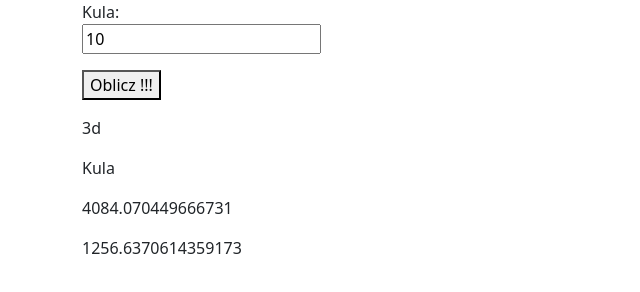
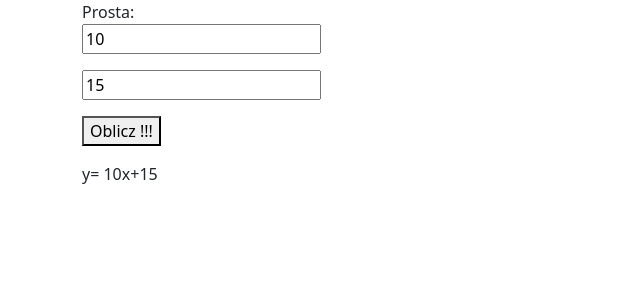
Before and after one commit to Michal-Radomski/Udemy_JS_and_TS_Courses, a website with bundled scripts: page 04 JS OOP/src/index.html in a window 1280 px wide. Both pictures are taken after a click on the button "Oblicz !!!". Shown: the whole page, without its empty margins (0-640 px from the left). Built offline with nearby package versions, Linux system fonts and the light colour scheme; files whose address does not match are found by name.

Commit message:
JS OOP - commit 23

```diff
--- a/04 JS OOP/src/index.html
+++ b/04 JS OOP/src/index.html
@@ -237,7 +237,7 @@
         <p id="pole2"></p>
       </div> -->
 
-      <div class="main">
+      <!-- <div class="main">
         <label>Kula: </label>
         <p><input type="text" id="r" value="10" /></p>
         <p><button type="button" id="btn">Oblicz !!!</button></p>
@@ -245,6 +245,14 @@
         <p id="figKula"></p>
         <p id="objetosc"></p>
         <p id="pole"></p>
+      </div> -->
+
+      <div class="main">
+        <label>Prosta: </label>
+        <p><input type="text" id="a" value="10" /></p>
+        <p><input type="text" id="b" value="15" /></p>
+        <p><button type="button" id="btn">Oblicz !!!</button></p>
+        <p id="rownanieProstej"></p>
       </div>
     </div>
 
--- a/04 JS OOP/src/index.ts
+++ b/04 JS OOP/src/index.ts
@@ -1065,44 +1065,63 @@ const b = Number("123"); // b === 123 is true //* Number
 // }
 // btn.addEventListener("click", make2);
 
-class Figure {
-  type: string;
-  constructor(type: string) {
-    this.type = type;
+// class Figure {
+//   type: string;
+//   constructor(type: string) {
+//     this.type = type;
+//   }
+//   displayType() {
+//     return this.type;
+//   }
+// }
+// class Ball extends Figure {
+//   r: number;
+//   constructor(name: string, r: number) {
+//     super(name);
+//     this.r = r;
+//   }
+//   makeVolume() {
+//     let partVolume = Math.PI * Math.pow(this.r, 3);
+//     let volume = 1.3 * partVolume;
+//     return volume;
+//   }
+//   makeArea() {
+//     return 4 * Math.PI * Math.pow(this.r, 2);
+//   }
+// }
+
+// function make() {
+//   const r = (document.getElementById("r") as HTMLInputElement).value;
+//   const fig3d = new Figure("3d");
+//   const figure3d = fig3d.displayType();
+//   (document.getElementById("figura3d") as HTMLParagraphElement).innerHTML = figure3d;
+//   const ball: Ball = new Ball("Kula", Number(r));
+//   // console.log({ ball }, typeof ball);
+//   const nameOfKula = ball.displayType();
+//   const ballVolume = ball.makeVolume();
+//   const ballArea = ball.makeArea();
+//   (document.getElementById("figKula") as HTMLParagraphElement).innerHTML = nameOfKula;
+//   (document.getElementById("objetosc") as HTMLParagraphElement).innerHTML = String(ballVolume);
+//   (document.getElementById("pole") as HTMLParagraphElement).innerHTML = String(ballArea);
+// }
+// const btn = document.getElementById("btn") as HTMLButtonElement;
+// btn.addEventListener("click", make);
+
+class Prosta {
+  a: number;
+  b: number;
+  constructor(a: number, b: number) {
+    this.a = a;
+    this.b = b;
   }
-  displayType() {
-    return this.type;
+  static display(a: string, b: string) {
+    return "y= " + a + "x+" + b;
   }
 }
-class Ball extends Figure {
-  r: number;
-  constructor(name: string, r: number) {
-    super(name);
-    this.r = r;
-  }
-  makeVolume() {
-    let partVolume = Math.PI * Math.pow(this.r, 3);
-    let volume = 1.3 * partVolume;
-    return volume;
-  }
-  makeArea() {
-    return 4 * Math.PI * Math.pow(this.r, 2);
-  }
-}
-
 function make() {
-  const r = (document.getElementById("r") as HTMLInputElement).value;
-  const fig3d = new Figure("3d");
-  const figure3d = fig3d.displayType();
-  (document.getElementById("figura3d") as HTMLParagraphElement).innerHTML = figure3d;
-  const ball: Ball = new Ball("Kula", Number(r));
-  // console.log({ ball }, typeof ball);
-  const nameOfKula = ball.displayType();
-  const ballVolume = ball.makeVolume();
-  const ballArea = ball.makeArea();
-  (document.getElementById("figKula") as HTMLParagraphElement).innerHTML = nameOfKula;
-  (document.getElementById("objetosc") as HTMLParagraphElement).innerHTML = String(ballVolume);
-  (document.getElementById("pole") as HTMLParagraphElement).innerHTML = String(ballArea);
+  const a = (document.getElementById("a") as HTMLInputElement).value;
+  const b = (document.getElementById("b") as HTMLInputElement).value;
+  (document.getElementById("rownanieProstej") as HTMLInputElement).innerHTML = Prosta.display(a, b);
 }
 const btn = document.getElementById("btn") as HTMLButtonElement;
 btn.addEventListener("click", make);
```
